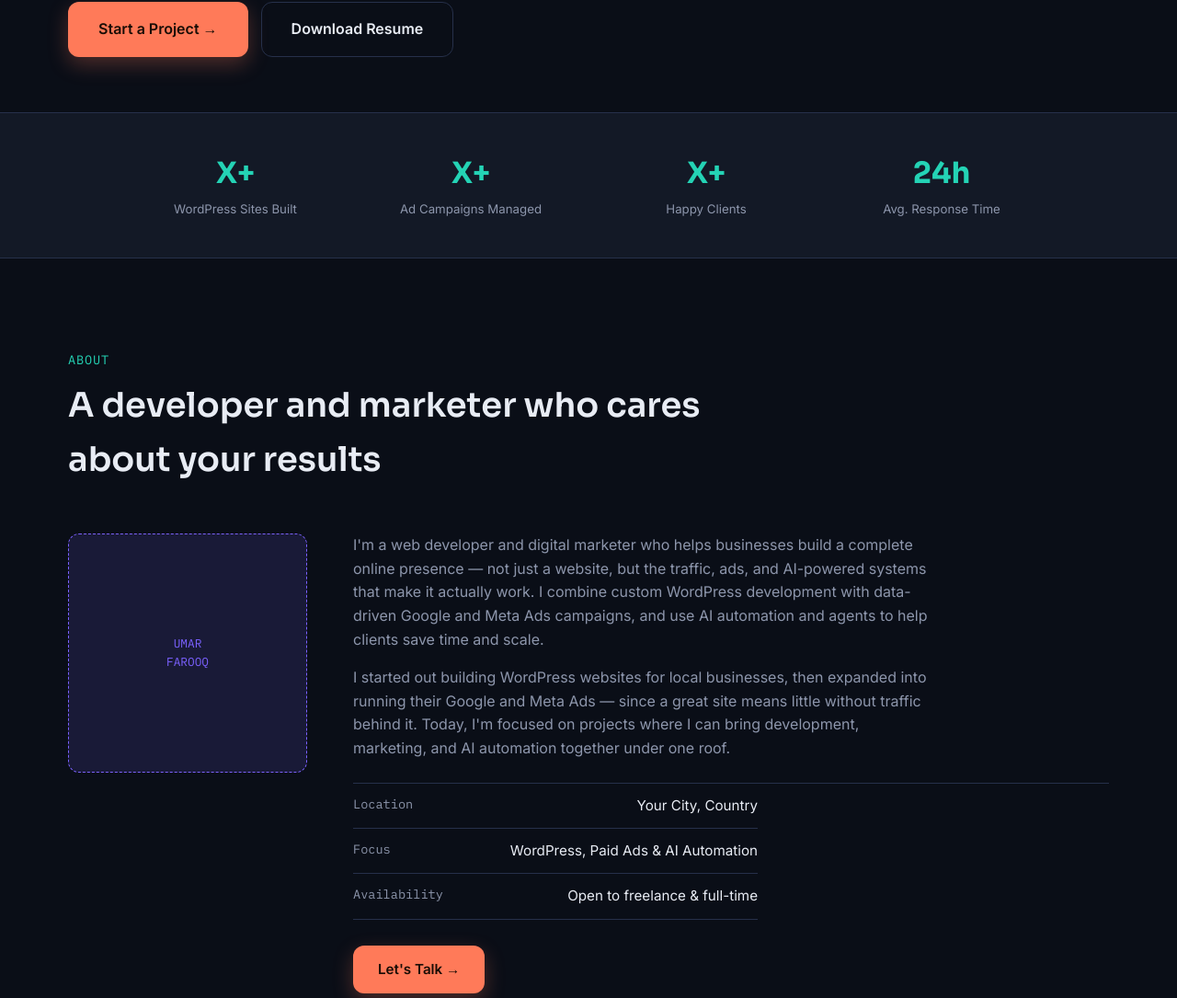
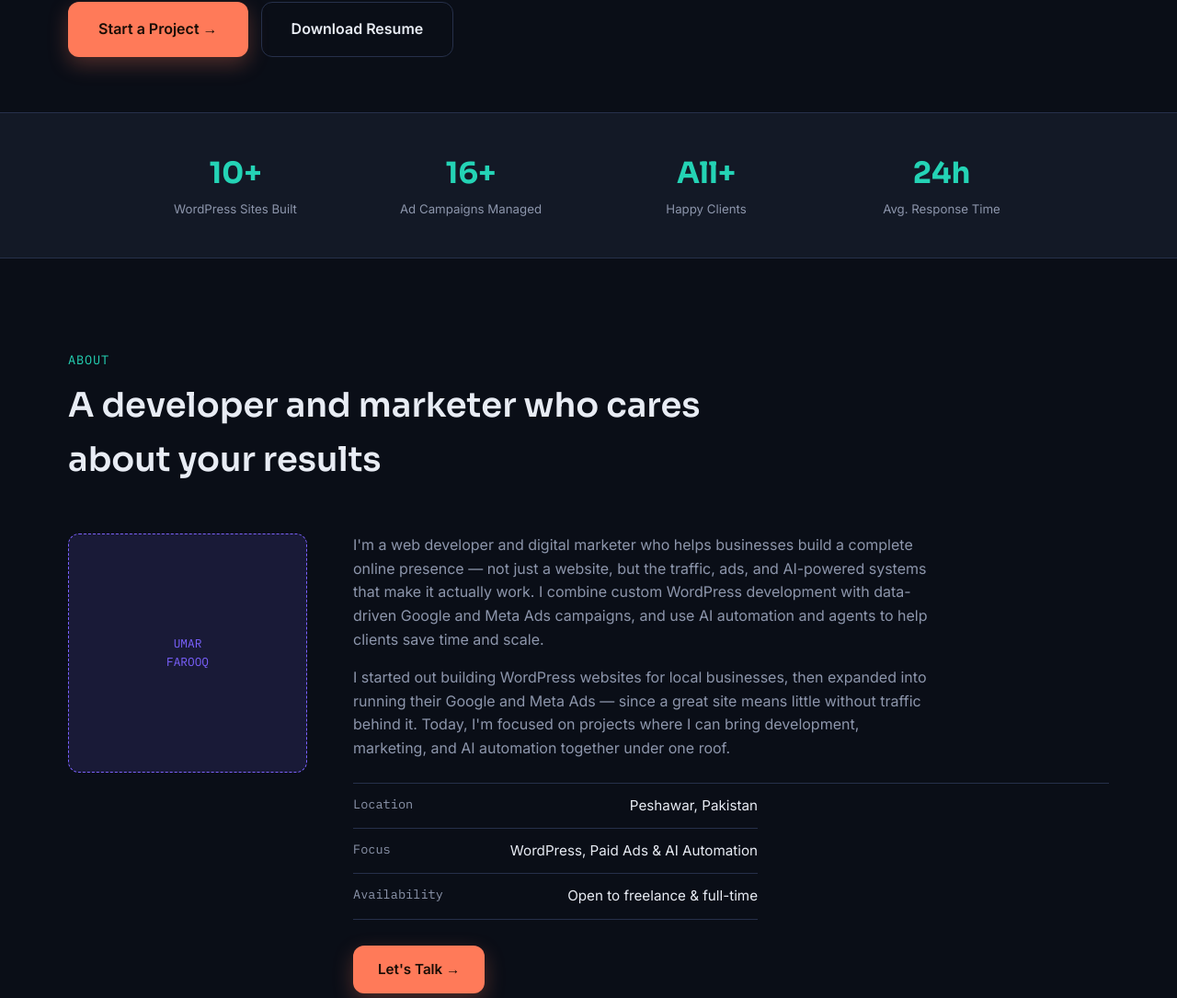
Before and after one commit to im-umarfarooq/umarfarooq.io, a plain HTML site: page index.html in a window 1280 px wide. Shown: the part 629-1714 px from the top of the page at 92% size. Drawn offline with Linux system fonts and the light colour scheme.

Commit message:
some changes

```diff
--- a/index.html
+++ b/index.html
@@ -66,9 +66,9 @@
   <!-- ============ STATS ============ -->
   <section class="stats">
     <div class="stats__inner">
-      <div class="stat"><span class="stat__num">X+</span><span class="stat__label">WordPress Sites Built</span></div>
-      <div class="stat"><span class="stat__num">X+</span><span class="stat__label">Ad Campaigns Managed</span></div>
-      <div class="stat"><span class="stat__num">X+</span><span class="stat__label">Happy Clients</span></div>
+      <div class="stat"><span class="stat__num">10+</span><span class="stat__label">WordPress Sites Built</span></div>
+      <div class="stat"><span class="stat__num">16+</span><span class="stat__label">Ad Campaigns Managed</span></div>
+      <div class="stat"><span class="stat__num">All+</span><span class="stat__label">Happy Clients</span></div>
       <div class="stat"><span class="stat__num">24h</span><span class="stat__label">Avg. Response Time</span></div>
     </div>
   </section>
@@ -98,7 +98,7 @@
           AI automation together under one roof.
         </p>
         <ul class="facts">
-          <li><span class="facts__label">Location</span><span>Your City, Country</span></li>
+          <li><span class="facts__label">Location</span><span>Peshawar, Pakistan</span></li>
           <li><span class="facts__label">Focus</span><span>WordPress, Paid Ads &amp; AI Automation</span></li>
           <li><span class="facts__label">Availability</span><span>Open to freelance &amp; full-time</span></li>
         </ul>
```
